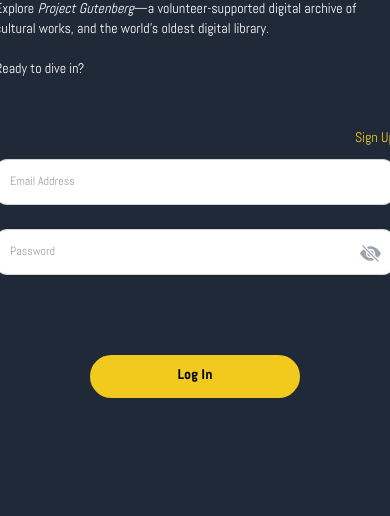
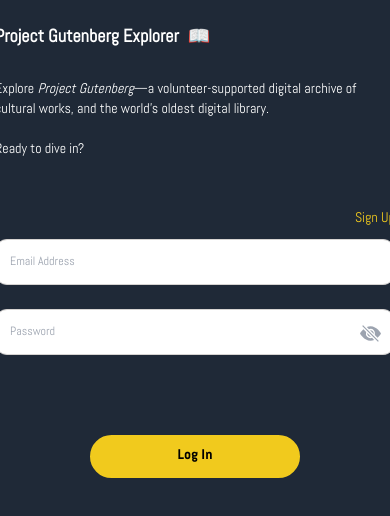
Before and after one commit to oliverterrell/gutenberg-explorer, a Next.js app: page /auth in a window 390 px wide. Shown: the top 516 px of the page. Built offline with nearby package versions, Linux system fonts and the light colour scheme; no server answers; the database is empty.

Commit message:
minor styles

```diff
--- a/src/app/auth/page.tsx
+++ b/src/app/auth/page.tsx
@@ -94,7 +94,7 @@ export default function Page() {
   return (
     <div
       key={`auth-page-ui`}
-      className={`relative -top-20 flex w-full flex-col items-center justify-center p-3 md:my-auto md:max-h-[62dvh]`}
+      className={`relative mx-auto flex w-[80%] flex-col items-center justify-center p-3 md:-top-20 md:my-auto md:max-h-[62dvh] md:w-full`}
     >
       <div className={`flex w-[400px] flex-col items-start justify-center text-white`}>
         <h1 className={`my-3 text-lg font-semibold md:text-3xl`}>Project Gutenberg Explorer&ensp;📖</h1>
--- a/src/lib/components/ExplorerMenu.tsx
+++ b/src/lib/components/ExplorerMenu.tsx
@@ -347,7 +347,7 @@ export const ExplorerMenu = () => {
                 <div className={`w-[90%] border-b border-gray-200 pb-0.5 pl-3 pt-1.5 text-left font-bold`}>
                   Book Finder
                 </div>
-                <div className={'ml-2 mt-1 flex flex-row gap-x-3'}>
+                <div className={'ml-2 mt-2 flex flex-row gap-x-3'}>
                   <input
                     type={'number'}
                     value={gutenbergId || ''}
```
